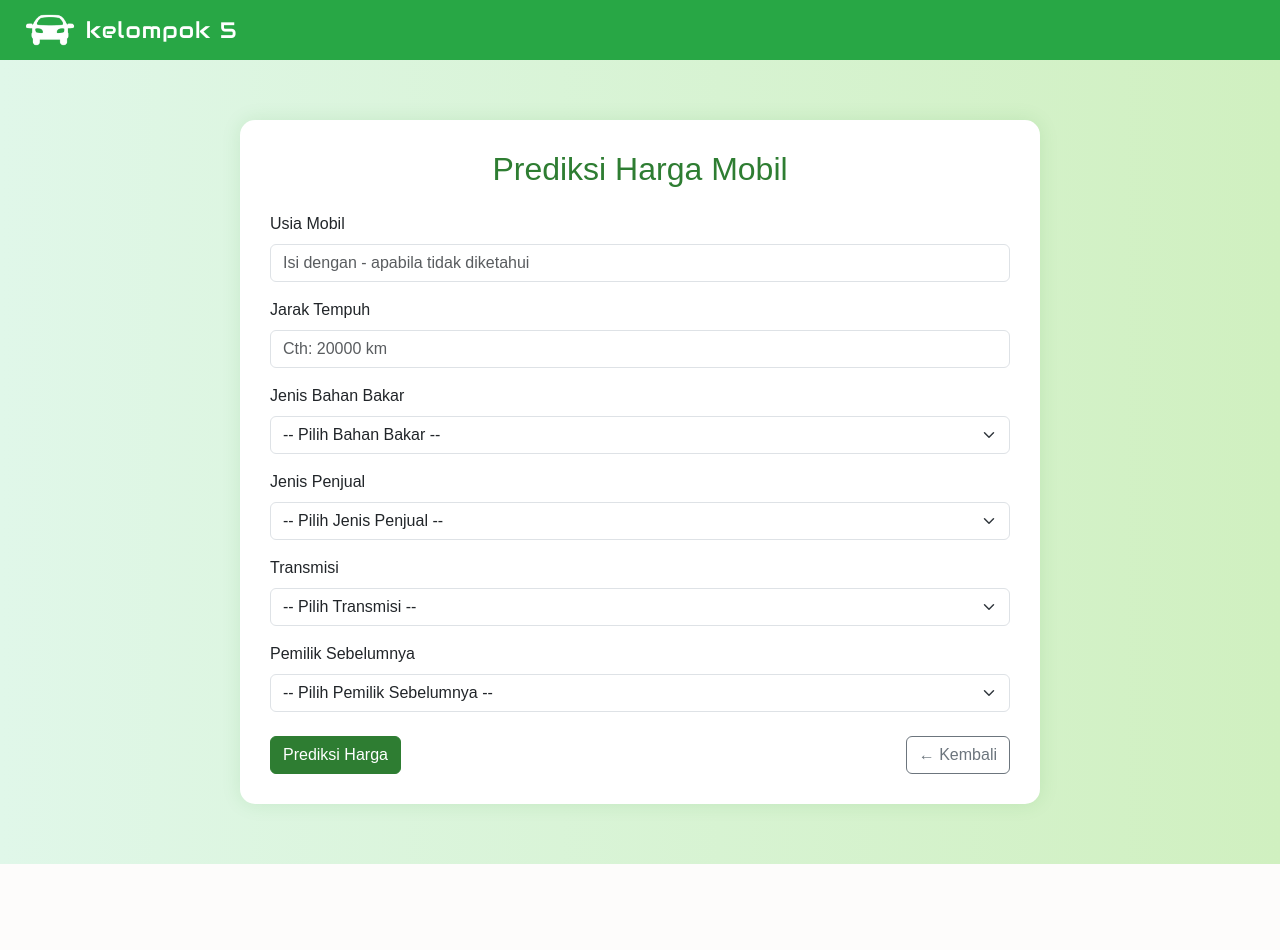
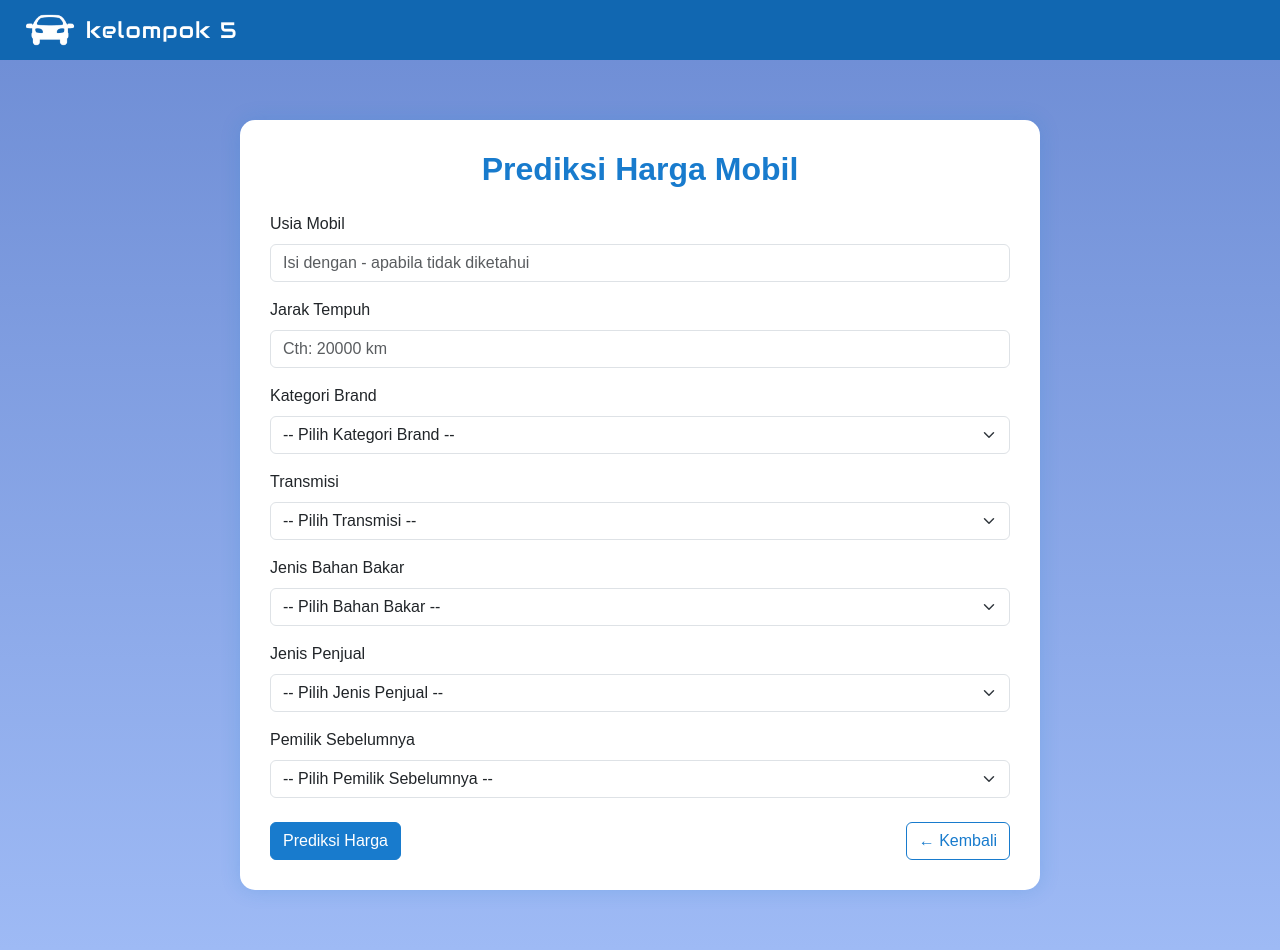
Before and after one commit to Waxomoly/AIML-Proyek-Akhir, a Flask app: page /form in a window 1280 px wide. Before the commit the page ends 864 px from the top, so only its background shows below. Run offline with Flask 3, Linux system fonts and the light colour scheme.

Commit message:
UI olip fix

```diff
--- a/templates/form.html
+++ b/templates/form.html
@@ -8,36 +8,55 @@
   <script src="https://cdn.jsdelivr.net/npm/bootstrap@5.3.0/dist/js/bootstrap.bundle.min.js" defer></script>
   <style>
     body {
-      background: linear-gradient(to right, #e0f7e9, #d0f0c0);
+      background: linear-gradient(to bottom, #6d8cd4, #9ebaf5);
       min-height: 100vh;
       margin: 0;
     }
+
     .form-wrapper {
       display: flex;
       justify-content: center;
       align-items: center;
       padding: 60px 15px;
     }
+
     .form-container {
       background-color: white;
       padding: 30px;
       border-radius: 15px;
-      box-shadow: 0 0 20px rgba(0, 128, 0, 0.1);
+      box-shadow: 0 0 20px rgba(24, 123, 205, 0.2);
       width: 100%;
       max-width: 800px;
     }
+
     h2 {
-      color: #2e7d32;
+      color: #187bcd;
       text-align: center;
+      font-weight: bold;
     }
+
+
     .btn-success {
-      background-color: #2e7d32;
-      border-color: #2e7d32;
+      background-color: #187bcd;
+      border-color: #187bcd;
     }
+
     .btn-success:hover {
-      background-color: #27672c;
-      border-color: #27672c;
+      background-color: #146aad;
+      border-color: #146aad;
     }
+
+    .btn-outline-secondary {
+      border-color: #187bcd;
+      color: #187bcd;
+    }
+
+    .btn-outline-secondary:hover {
+      background-color: #187bcd;
+      color: white;
+      border-color: #187bcd;
+    }
+
     @media (max-width: 576px) {
       .form-buttons {
         flex-direction: column;
@@ -51,21 +70,43 @@
     }
   </style>
 </head>
-<body class="bg-light">
+<body>
   {% include 'layouts/navbar.html' %}
   <div class="form-wrapper">
     <div class="form-container">
       <h2 class="mb-4">Prediksi Harga Mobil</h2>
       <form method="POST" action="{{ url_for('predict') }}">
 
+
         <div class="mb-3">
+          <!-- numeric -->
           <label class="form-label">Usia Mobil</label>
           <input type="number" name="year" class="form-control" placeholder="Isi dengan - apabila tidak diketahui" required>
         </div>
 
         <div class="mb-3">
+          <!-- numeric -->
           <label class="form-label">Jarak Tempuh</label>
           <input type="number" name="km_driven" class="form-control" placeholder="Cth: 20000 km" required>
+        </div>
+
+        <div class="mb-3">
+          <label class="form-label">Kategori Brand</label>
+          <select name="fuel" class="form-select" required>
+            <option value="" disabled selected>-- Pilih Kategori Brand --</option>
+            <option>Affordable</option>
+            <option>Standard</option>
+            <option>Luxury</option>
+          </select>
+        </div>
+
+        <div class="mb-3">
+          <label class="form-label">Transmisi</label>
+          <select name="transmission" class="form-select" required>
+            <option value="" disabled selected>-- Pilih Transmisi --</option>
+            <option>Automatic</option>
+            <option>Manual</option>
+          </select>
         </div>
 
         <div class="mb-3">
@@ -80,6 +121,7 @@
           </select>
         </div>
 
+
         <div class="mb-3">
           <label class="form-label">Jenis Penjual</label>
           <select name="seller_type" class="form-select" required>
@@ -87,15 +129,6 @@
             <option>Dealer</option>
             <option>Individual</option>
             <option>Trustmark Dealer</option>
-          </select>
-        </div>
-
-        <div class="mb-3">
-          <label class="form-label">Transmisi</label>
-          <select name="transmission" class="form-select" required>
-            <option value="" disabled selected>-- Pilih Transmisi --</option>
-            <option>Automatic</option>
-            <option>Manual</option>
           </select>
         </div>
 
--- a/templates/layouts/navbar.html
+++ b/templates/layouts/navbar.html
@@ -7,7 +7,7 @@
   <style>
     * { margin: 0; padding: 0; box-sizing: border-box; }
     body { font-family: sans-serif; }
-    .navbar { display: flex; align-items: center; background-color: #28a745; padding: 10px 20px; }
+    .navbar { display: flex; align-items: center; background-color: #1167b1; padding: 10px 20px; }
     .logo { display: flex; align-items: center; line-height: 1; }
     .logo span { color: white; font-family: 'Audiowide', sans-serif; font-size: 1.4rem; letter-spacing: 1px; margin-left: 8px; }
     .logo img { height: 40px; width: auto; display: inline-block; }
```
Also changed, not shown: templates/hero.html (+21 -9 lines), templates/result.html (+22 -13 lines), static/images/foto6.jpg (added), static/images/mobil3.jpg (added), static/images/mobil4.jpg (added), static/images/mobil5.jpg (added).
